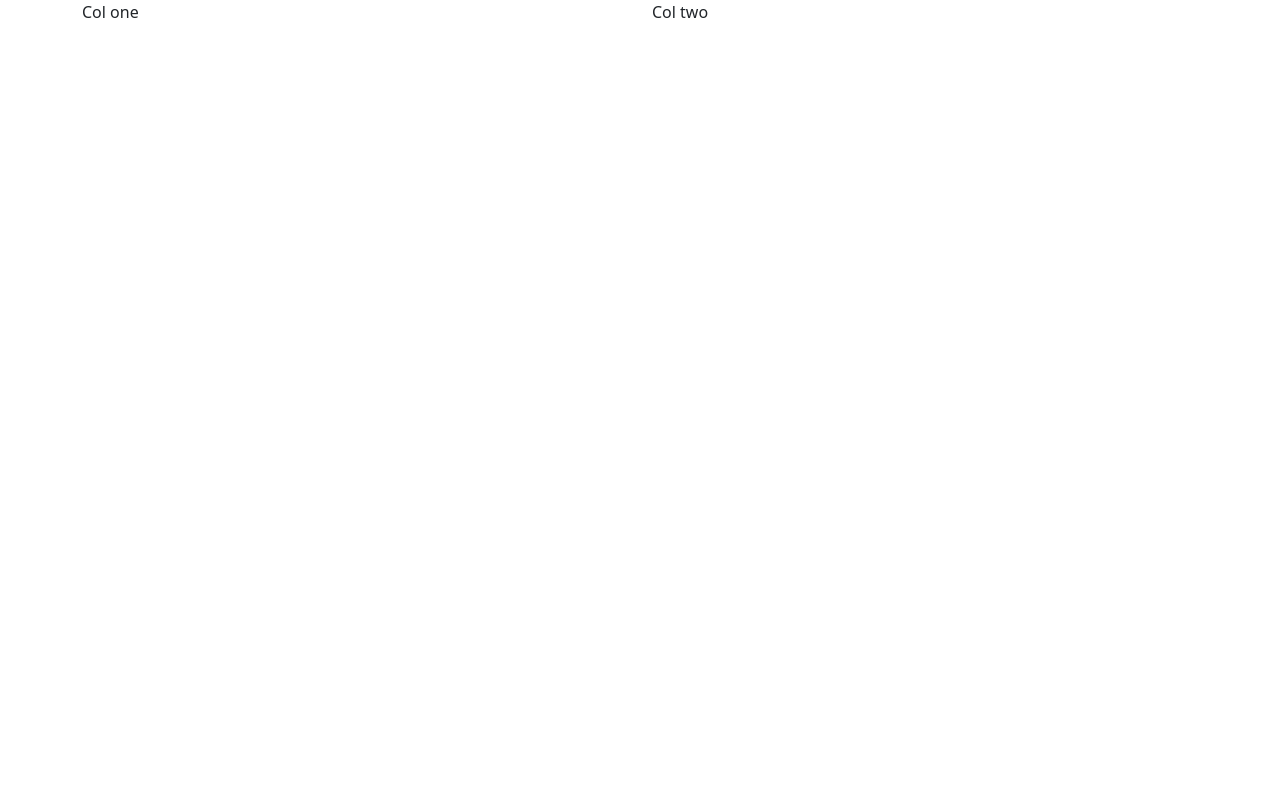
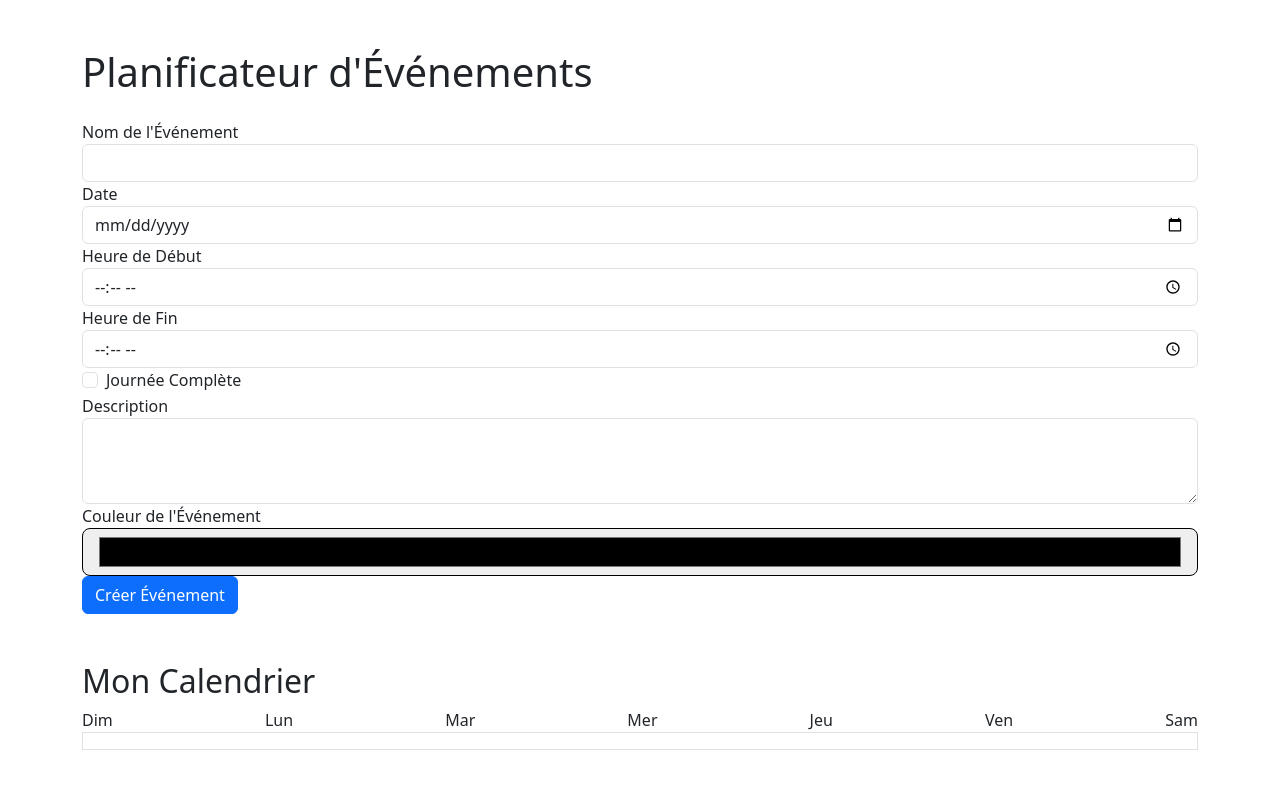
Before and after one commit to NotGlooom/Projet_intra, a plain HTML site: page index.html in a window 1280 px wide. Drawn offline with nearby package versions, Linux system fonts and the light colour scheme.

Commit message:
Commit 2 form et calendrier

```diff
--- a/index.html
+++ b/index.html
@@ -2,7 +2,8 @@
 <html lang="en">
 <head>
     <meta charset="UTF-8">
-    <title>Projet Intra</title>
+    <meta name="viewport" content="width=device-width, initial-scale=1, shrink-to-fit=no">
+    <title>Planificateur d'Événement</title>
     <link href="https://cdn.jsdelivr.net/npm/bootstrap@5.3.2/dist/css/bootstrap.min.css"
           rel="stylesheet" integrity="sha384-T3c6CoIi6uLrA9TneNEoa7RxnatzjcDSCmG1MXxSR1GAsXEV/Dwwykc2MPK8M2HN" crossorigin="anonymous">
     <script src="https://code.jquery.com/jquery-3.6.0.min.js"
@@ -11,12 +12,70 @@
     <script src="script.js" defer></script>
 </head>
 <body>
-    <div class="container">
+<div class="container mt-5">
+    <h1 class="mb-4">Planificateur d'Événements</h1>
+
+    <!-- Formulaire pour créer un nouvel événement -->
+    <form id="eventForm">
+        <div class="form-group">
+            <label for="eventName">Nom de l'Événement</label>
+            <input type="text" class="form-control" id="eventName" required>
+        </div>
+        <div class="form-group">
+            <label for="eventDate">Date</label>
+            <input type="date" class="form-control" id="eventDate" required>
+        </div>
+        <div class="form-group">
+            <label for="eventStartTime">Heure de Début</label>
+            <input type="time" class="form-control" id="eventStartTime" required>
+        </div>
+        <div class="form-group">
+            <label for="eventEndTime">Heure de Fin</label>
+            <input type="time" class="form-control" id="eventEndTime" required>
+        </div>
+        <div class="form-group form-check">
+            <input type="checkbox" class="form-check-input" id="allDay">
+            <label class="form-check-label" for="allDay">Journée Complète</label>
+        </div>
+        <div class="form-group">
+            <label for="eventDescription">Description</label>
+            <textarea class="form-control" id="eventDescription" rows="3"></textarea>
+        </div>
+        <div class="form-group">
+            <label for="eventColor">Couleur de l'Événement</label>
+            <input type="color" class="form-control-lg" id="eventColor" style="width: 100%">
+        </div>
+        <button type="submit" class="btn btn-primary">Créer Événement</button>
+    </form>
+
+    <!-- Espace pour afficher les événements -->
+    <div id="eventList" class="mt-5">
+        <h2>Mon Calendrier</h2>
         <div class="row">
-            <div class="col">Col one</div>
-            <div class="col">Col two</div>
+            <div class="col">
+                <!-- Rangée pour les jours de la semaine -->
+                <div class="d-flex justify-content-between">
+                    <span>Dim</span>
+                    <span>Lun</span>
+                    <span>Mar</span>
+                    <span>Mer</span>
+                    <span>Jeu</span>
+                    <span>Ven</span>
+                    <span>Sam</span>
+                </div>
+                <!-- Grille pour les événements -->
+                <div class="d-flex flex-wrap" style="overflow-y: auto; max-height: 400px;">
+                    <!-- Chaque colonne représente un jour -->
+                    <div class="col p-2 border">
+                        <!-- Insérez les événements ici -->
+                    </div>
+                    <!-- ... (jusqu'à Dimanche) -->
+                </div>
+            </div>
         </div>
     </div>
+
+</div>
 
 
 
```
